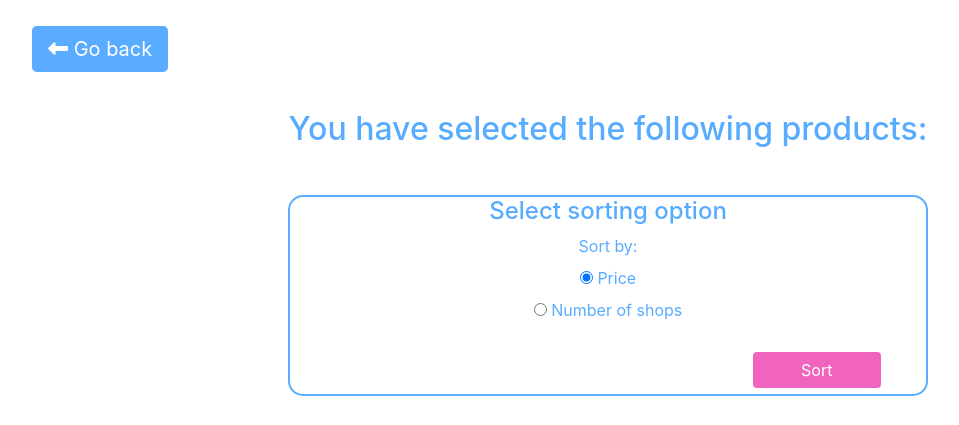
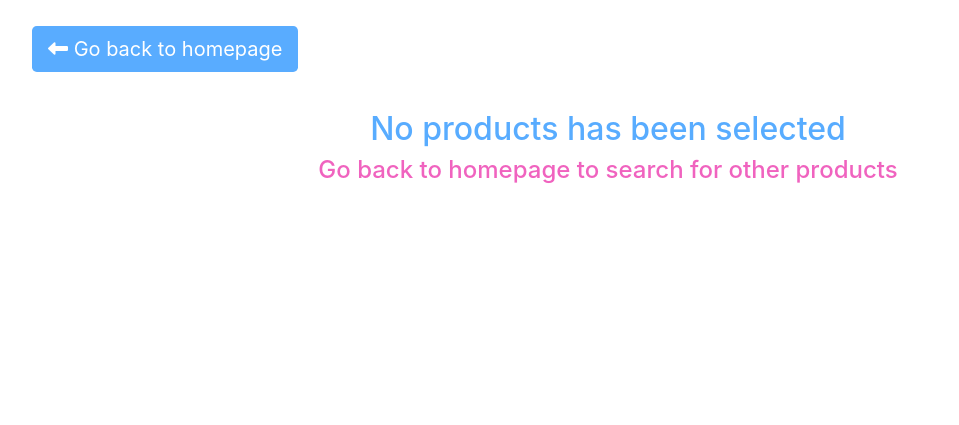
Before and after one commit to jopajak/Online-Toys-Shopping, a Flask app: template app/templates/search_results.html in a window 1280 px wide. Shown: the part 76-501 px from the top of the page, without its empty margins (32-991 px from the left). Run offline with Flask 2, Linux system fonts and the light colour scheme; the template is opened without the code that fills it: values that come from a table or form of the project are taken from there, others are empty; parts of the project's set-up code (start-up, migrations or seed data) failed here and were passed over; some libraries are stand-ins or nearby versions.

Commit message:
Upgrading search results templates when nothing is found

```diff
--- a/app/static/style.css
+++ b/app/static/style.css
@@ -462,6 +462,10 @@ details{
             color: white;
         }
 
+        .text-pink{
+            color: rgba(240, 99, 191);
+        }
+
         #content{
             margin-bottom:auto;
             margin-top: 2%;
--- a/app/templates/search_results.html
+++ b/app/templates/search_results.html
@@ -2,6 +2,7 @@
 {%import "bootstrap/wtf.html" as wtf %}
 {%block content%}
 <div class = "text-content">
+    {% if products %}
     <div class="btn-product-nav btn-back">
         <a href="/product/{{product_length-1}}" ><button class="btn btn-lg btn-product"> <i class="fa-solid fa-left-long"></i> Go back </button></a>
     </div>
@@ -20,7 +21,6 @@
          </div>
         </div>
     </form>
-    {% if products %}
         {% for product in products %}
              <div class="container shadow p-3 mb-5 bg-white rounded product-container" style="margin-top: 2%;">
                   <div class="row" style="margin-right: 2%">
@@ -40,6 +40,12 @@
                   </div>
              </div>
         {% endfor %}
+    {% else %}
+    <div class="btn-product-nav btn-back">
+        <a href="{{ url_for('bp_home.home_get') }}" ><button class="btn btn-lg btn-product"> <i class="fa-solid fa-left-long"></i> Go back to homepage</button></a>
+    </div>
+    <h2>No products has been selected</h2>
+     <h4 class="text-pink" style="margin-bottom: 5%;">Go back to homepage to search for other products</h4>
     {% endif %}
 </div>
 {%endblock%}
```
Also changed, not shown: app/templates/product_results.html (+8 -0 lines).
